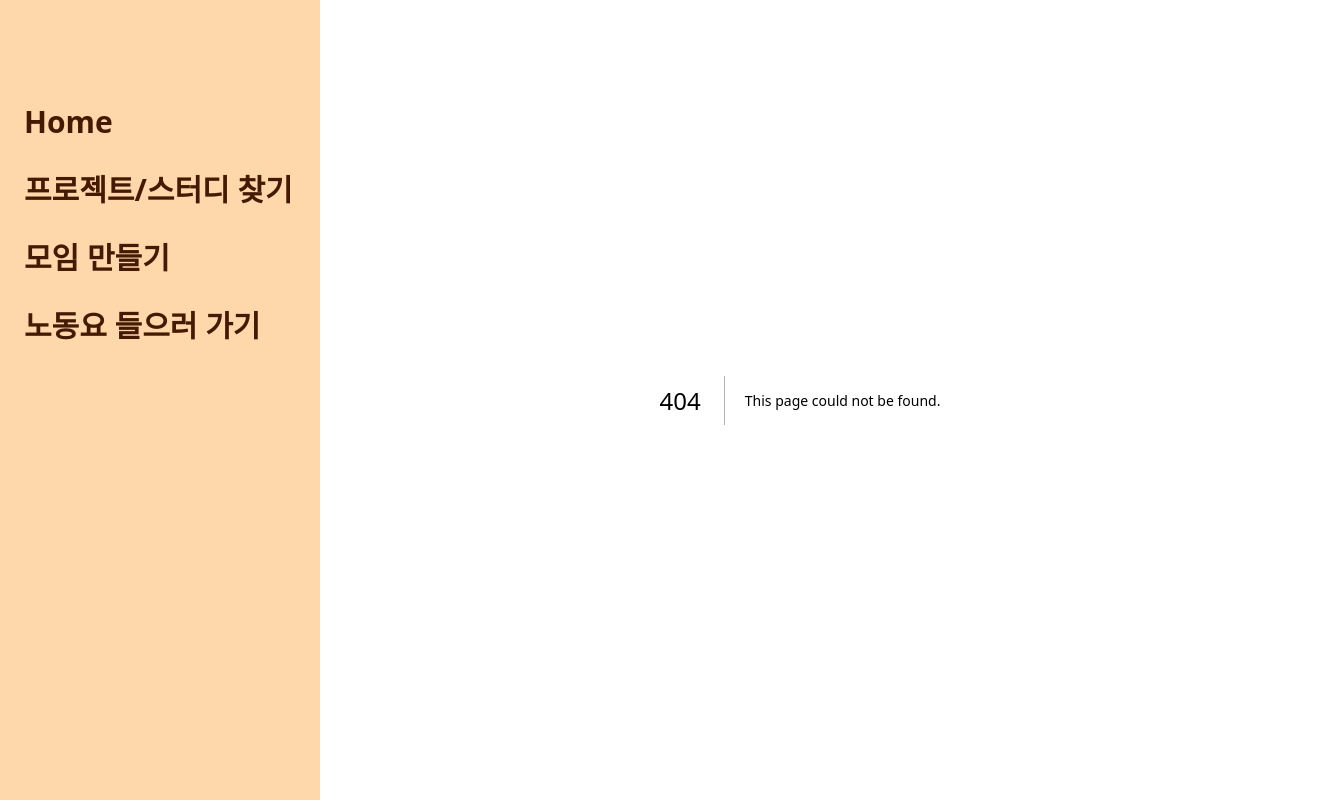
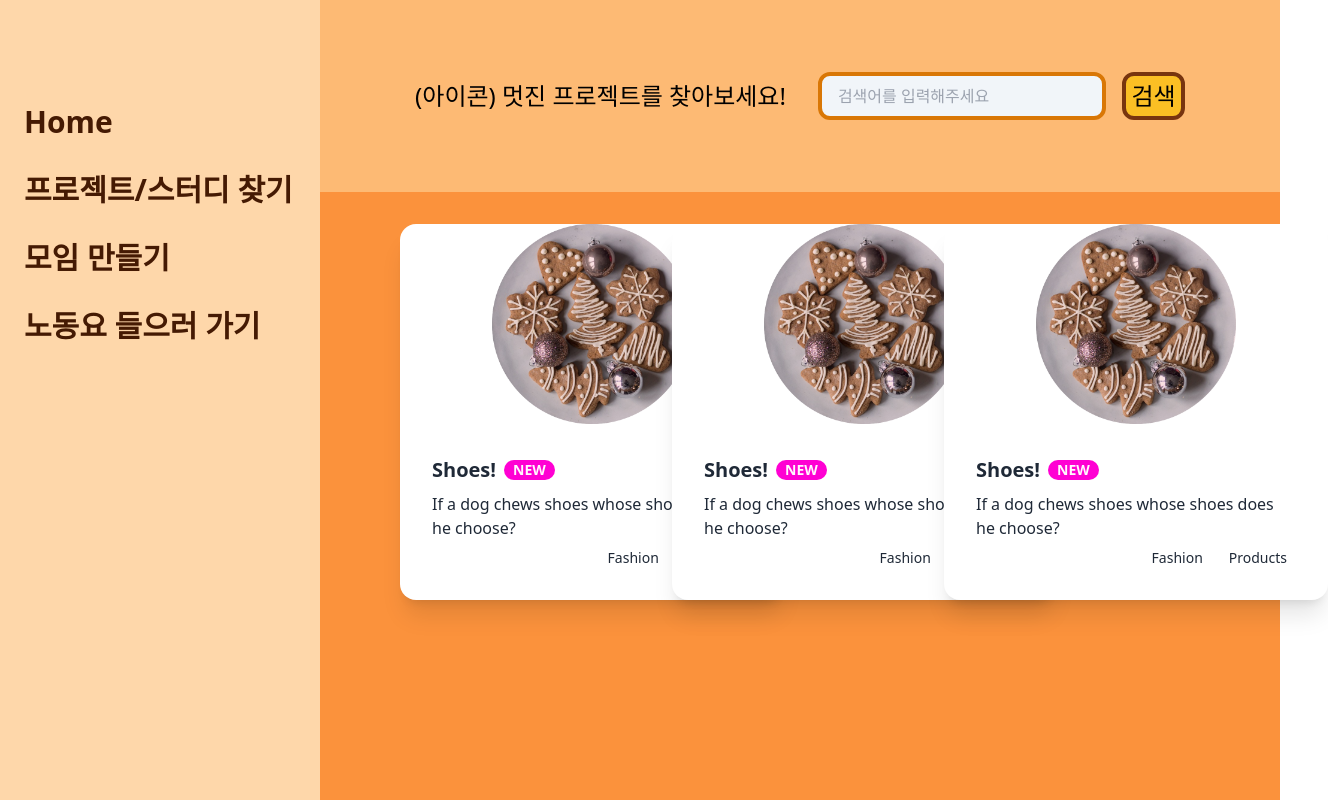
Before and after one commit to dev-cookie-project/dev-cookie, a Next.js app: page /devCookieProject in a window 1280 px wide. Before the commit this address had no page. Shown: the top 800 px of the page, 1328 px wide, since content can reach past the window. Built offline with nearby package versions, Linux system fonts and the light colour scheme.

Commit message:
CSS: ProjectSearchPage CSS 생성

```diff
--- a/package.json
+++ b/package.json
@@ -9,6 +9,7 @@
     "lint": "next lint"
   },
   "dependencies": {
+    "@supabase/auth-ui-react": "^0.4.7",
     "@supabase/supabase-js": "^2.39.8",
     "jotai": "^2.7.1",
     "next": "^14.1.3",
--- /dev/null
+++ b/src/app/devCookieProject/page.tsx
@@ -0,0 +1,64 @@
+import Image from "next/image";
+import DevCookieProjectSearchForm from "../devCookieProjectComponents/DevCookieProjectSearchForm";
+
+function page() {
+  return (
+    <>
+      <DevCookieProjectSearchForm />
+      <div className="h-200 w-128 bg-orange-400 py-8 px-20">
+        <div className="grid grid-rows-3 grid-cols-3 gap-4">
+          <div className="card w-96 bg-base-100 shadow-xl">
+            <figure>
+              <Image src="/cookies.png" alt="Burger" width="200" height="200" />
+            </figure>
+            <div className="card-body">
+              <h2 className="card-title">
+                Shoes!
+                <div className="badge badge-secondary">NEW</div>
+              </h2>
+              <p>If a dog chews shoes whose shoes does he choose?</p>
+              <div className="card-actions justify-end">
+                <div className="badge badge-outline">Fashion</div>
+                <div className="badge badge-outline">Products</div>
+              </div>
+            </div>
+          </div>
+          <div className="card w-96 bg-base-100 shadow-xl">
+            <figure>
+              <Image src="/cookies.png" alt="Burger" width="200" height="200" />
+            </figure>
+            <div className="card-body">
+              <h2 className="card-title">
+                Shoes!
+                <div className="badge badge-secondary">NEW</div>
+              </h2>
+              <p>If a dog chews shoes whose shoes does he choose?</p>
+              <div className="card-actions justify-end">
+                <div className="badge badge-outline">Fashion</div>
+                <div className="badge badge-outline">Products</div>
+              </div>
+            </div>
+          </div>
+          <div className="card w-96 bg-base-100 shadow-xl">
+            <figure>
+              <Image src="/cookies.png" alt="Burger" width="200" height="200" />
+            </figure>
+            <div className="card-body">
+              <h2 className="card-title">
+                Shoes!
+                <div className="badge badge-secondary">NEW</div>
+              </h2>
+              <p>If a dog chews shoes whose shoes does he choose?</p>
+              <div className="card-actions justify-end">
+                <div className="badge badge-outline">Fashion</div>
+                <div className="badge badge-outline">Products</div>
+              </div>
+            </div>
+          </div>
+        </div>
+      </div>
+    </>
+  );
+}
+
+export default page;
--- /dev/null
+++ b/src/app/devCookieProjectComponents/DevCookieProjectSearchForm.tsx
@@ -0,0 +1,31 @@
+"use client";
+import React, { useState } from "react";
+
+function DevCookieProjectSearchForm() {
+  const [searchWord, setSearchWord] = useState("");
+
+  return (
+    <div className="w-128">
+      <div className="h-48 w-128 flex flex-row items-center justify-center gap-8 text-black text-2xl bg-orange-300">
+        <div>(아이콘) 멋진 프로젝트를 찾아보세요!</div>
+        <form className="flex flex-row justify-center items-center gap-4">
+          <input
+            type="text"
+            className="input input-bordered input-warning w-full max-w-xs bg-slate-100 border-amber-600 border-4 rounded-xl"
+            placeholder="검색어를 입력해주세요"
+            // value={searchWord}
+            // onChange={searchWordHandler}
+          />
+          <button
+            className="w-20 h-12 bg-amber-400 text-black border-4 rounded-xl border-amber-900"
+            // onClick={searchVideoHandler}
+          >
+            검색
+          </button>
+        </form>
+      </div>
+    </div>
+  );
+}
+
+export default DevCookieProjectSearchForm;
--- a/src/app/sherd/Aside.tsx
+++ b/src/app/sherd/Aside.tsx
@@ -20,7 +20,7 @@ function Aside({ props }: { props: React.ReactNode }) {
             <Link href={"/"}>Home</Link>
           </li>
           <li>
-            <a>프로젝트/스터디 찾기</a>
+            <Link href={"/devCookieProject"}>프로젝트/스터디 찾기</Link>
           </li>
           <li>
             <a>모임 만들기</a>
```
Also changed, not shown: src/app/devCookieMainPage/page.tsx (deleted), 2 other files (tests, documents, lock files or other folders).
